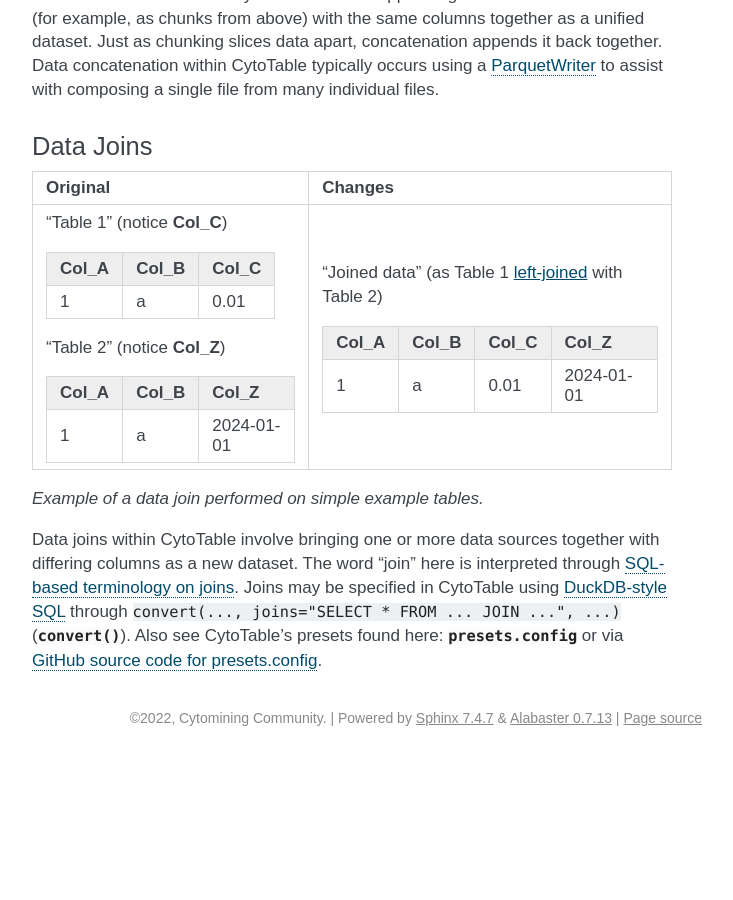
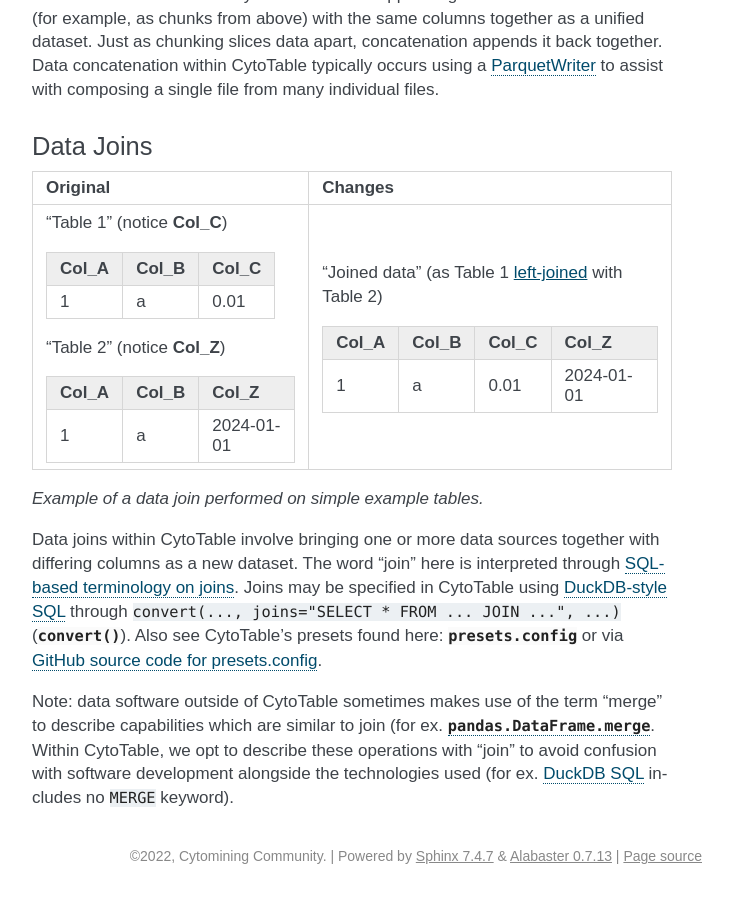
Before and after one commit to cytomining/CytoTable, a Sphinx documentation site: the page built from docs/source/overview.md, in a window 1280 px wide and 900 px high, scrolled down 4251 px. Shown: the whole window, without its empty margins (438-1171 px from the left). Built offline with Sphinx 7.4.7, drawn with Linux system fonts in a browser that asks for light colours; before the commit the page ends 5013 px from its top, so only the background shows below that.

Commit message:
add further clarity surrounding merge and join

````diff
--- a/docs/source/overview.md
+++ b/docs/source/overview.md
@@ -254,3 +254,6 @@ The word "join" here is interpreted through `SQL-based terminology on joins <htt
 Joins may be specified in CytoTable using `DuckDB-style SQL <https://duckdb.org/docs/sql/introduction.html>`_ through :code:`convert(..., joins="SELECT * FROM ... JOIN ...", ...)` (:mod:`convert() <cytotable.convert.convert>`).
 Also see CytoTable's presets found here: :data:`presets.config <cytotable.presets.config>` or via `GitHub source code for presets.config <https://github.com/cytomining/CytoTable/blob/main/cytotable/presets.py>`_.
 ```
+
+Note: data software outside of CytoTable sometimes makes use of the term "merge" to describe capabilities which are similar to join (for ex. [`pandas.DataFrame.merge`](https://pandas.pydata.org/docs/reference/api/pandas.DataFrame.merge.html).
+Within CytoTable, we opt to describe these operations with "join" to avoid confusion with software development alongside the technologies used (for ex. [DuckDB SQL](https://duckdb.org/docs/archive/0.9.2/sql/introduction) includes no `MERGE` keyword).
````
